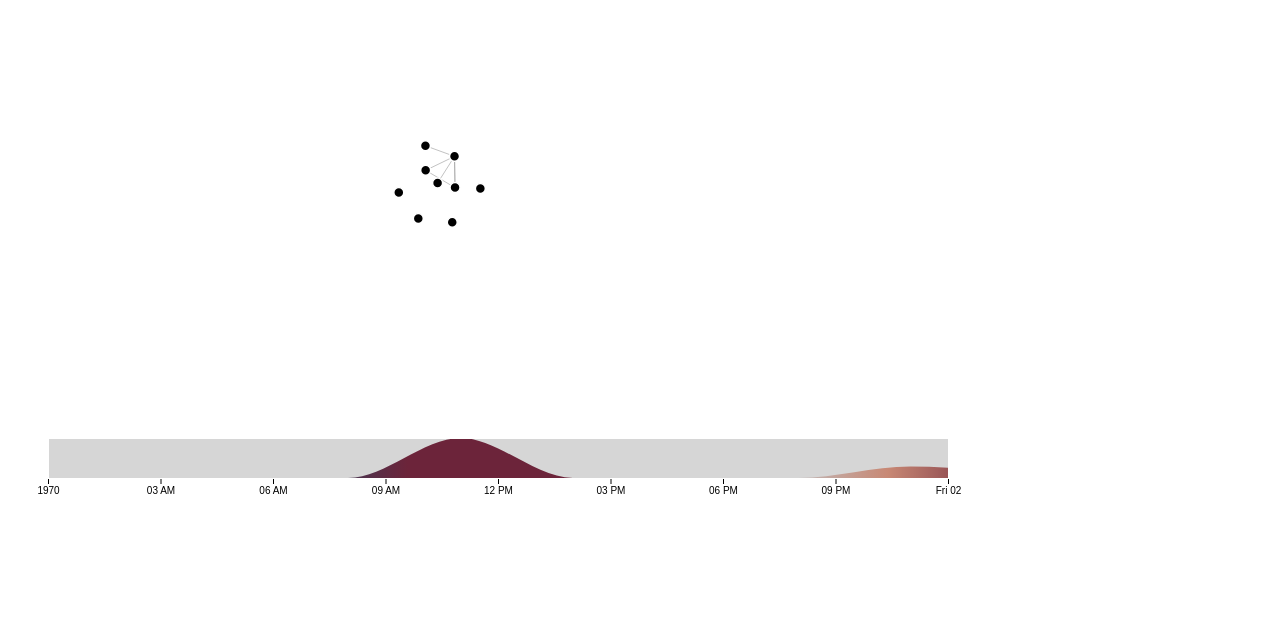
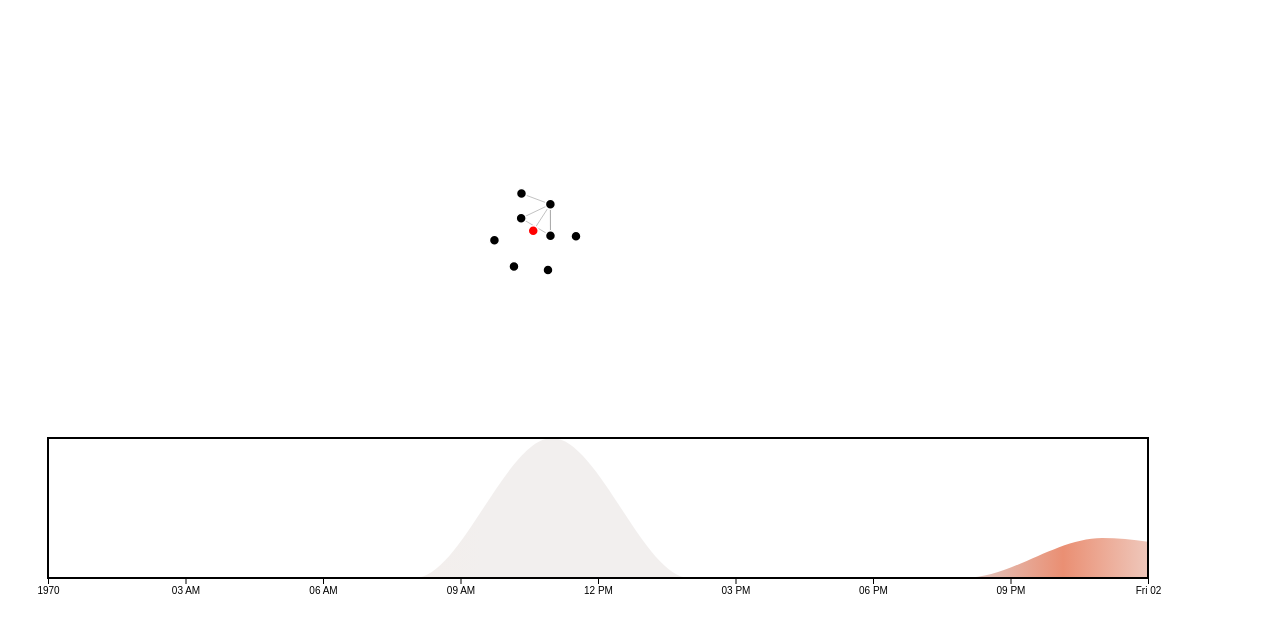
Before and after one commit to bewing03/spotify-visualization, a plain HTML site: page index.html in a window 1280 px wide. Drawn offline with nearby package versions, Linux system fonts and the light colour scheme.

Commit message:
Coloring by genre

```diff
--- a/data.json
+++ b/data.json
@@ -51,7 +51,7 @@
       "track": "6kex4EBAj0WHXDKZMEJaaF"
     }
   ],
-  "artists": {
+  "artists_graph": {
     "nodes": [
       {
         "id": "0EmeFodog0BfCgMzAIvKQp",
@@ -92,6 +92,10 @@
       {
         "id": "5sKvgmG84C0bIMWeS2SRPr",
         "name": "Brasstracks"
+      },
+      {
+        "id": "5sKvgmG84C0bIMWeS2SRPc",
+        "name": "hoodie allen"
       }
     ],
     "links": [
@@ -126,6 +130,10 @@
       {
         "source": "0EmeFodog0BfCgMzAIvKQp",
         "target": "6t1gpxYbY8OlLA7D2RiikQ"
+      },
+      {
+        "source": "5sKvgmG84C0bIMWeS2SRPc",
+        "target": "0EmeFodog0BfCgMzAIvKQp"
       }
     ]
   },
@@ -138,7 +146,19 @@
     "7HkdQ0gt53LP4zmHsL0nap": {"name": "Trip", "valence": ".51"},
     "5sKvgmG84C0bIMWeS2SRPr": {"name": "In My Feelings", "valence": ".62"},
     "1G9G7WwrXka3Z1r7aIDjI7": {"name": "Hey Ya", "valence": ".35"},
-    "6t1gpxYbY8OlLA7D2RiikQ": {"name": "Loud", "valence": "47"},
+    "6t1gpxYbY8OlLA7D2RiikQ": {"name": "Loud", "valence": ".47"},
     "0hCNtLu0JehylgoiP8L4Gh": {"name": "Swalla", "valence": ".89"}
+  },
+  "artists": {
+    "0EmeFodog0BfCgMzAIvKQp": {"name": "blackbear", "related": ["5sKvgmG84C0bIMWeS2SRPc"], "genres": ["rap"]},
+    "0C0XlULifJtAgn6ZNCW2eu": {"name": "Drake", "related": ["big sean", "tyga"], "genres": ["rock"]},
+    "1S9WGrK7SZfXXQtHBYzDle": {"name": "Katy Perry", "related": [], "genres": []},
+    "2RDOrhPqAM4jzTRCEb19qX": {"name": "The Beatles", "related": [], "genres": []},
+    "07ZhipyrvoyNoJejeyM0PQ": {"name": "Ra Ra Riot", "related": [], "genres": []},
+    "7HkdQ0gt53LP4zmHsL0nap": {"name": "Loud Luxury", "related": [], "genres": []},
+    "5sKvgmG84C0bIMWeS2SRPr": {"name": "Brasstracks", "related": [], "genres": []},
+    "1G9G7WwrXka3Z1r7aIDjI7": {"name": "Outkast", "related": [], "genres": []},
+    "6t1gpxYbY8OlLA7D2RiikQ": {"name": "Loud Luxury", "related": [], "genres": []},
+    "0hCNtLu0JehylgoiP8L4Gh": {"name": "Nicki Minaj", "related": [], "genres": []}
   }
 }
--- a/index.html
+++ b/index.html
@@ -15,23 +15,26 @@
         pointer-events: all;
     }
 
+    .selection {
+        fill: white;
+        stroke: black;
+        stroke-width: 2px;
+        fill-opacity: 0;
+    }
+
 </style>
 <!--<svg width="960" height="500"></svg>-->
 <script src="https://d3js.org/d3.v4.min.js"></script>
 <script src="https://d3js.org/d3-scale-chromatic.v1.min.js"></script>
 <!--<script src="js/d3.v4.min.js"></script>-->
 <script>
-    // d3.select("body").append("svg").attr("width", 960).attr("height", 500);
-
-    var svg = d3.select("body").append("svg").attr("width", 960).attr("height", 500),
+    var svg = d3.select("body").append("svg").attr("width", 1160).attr("height", 600),
         margin = {top: 20, right: 20, bottom: 110, left: 40},
         margin2 = {top: 430, right: 20, bottom: 30, left: 40},
         width = +svg.attr("width") - margin.left - margin.right,
         height = +svg.attr("height") - margin.top - margin.bottom,
         height2 = +svg.attr("height") - margin2.top - margin2.bottom;
 
-    // margin2 = margin;
-    // height2 = height;
     // svg = svg.attr("viewBox", [-width / 2, -height / 2, width, height]);
 
     var simulation = d3.forceSimulation()
@@ -41,8 +44,7 @@
         .force("charge", d3.forceManyBody())
         .force("x", d3.forceX())
         .force("y", d3.forceY())
-        .force("center", d3.forceCenter(width / 2, height / 2));  //only a little redundant
-
+        .force("center", d3.forceCenter(width / 2, height / 2));
 
     var stored_data;
     var parseDate = d3.timeParse("%b %Y");
@@ -105,6 +107,8 @@
     var link;
     var node;
     var gradient_offsets = [];
+    var artists;
+    var curr_buckets;
 
     function parseToHours(date) {
         var currentDate = Date.now();
@@ -116,10 +120,10 @@
         if (error) throw error;
 
         var tracks = data.tracks;
+        graph = data.artists_graph;
+        var all_links = graph.links;
+        artists = data.artists;
 
-        graph = data.artists;
-
-        var all_links = graph.links;
         simulation
             .nodes(graph.nodes)
             .on("tick", ticked);
@@ -143,7 +147,18 @@
             .enter().append("circle")
             .attr("r", 5)
             .attr("fill", color)
-            .call(drag(simulation));
+            .call(drag(simulation))
+            .on("mouseover", function (elem) {
+                d3.selectAll("circle").attr("opacity", 0.2);
+                d3.select(this).attr("opacity", 1.0);
+            })
+            .on("mouseout", function (d) {
+                d3.selectAll("circle").attr("opacity", 1.0);
+                update_graph(curr_buckets);
+            })
+            .on("click", function (d) {
+                update_graph(curr_buckets, artists[d.id].related); //gives id of node?
+            });
 
         function ticked() {
             link
@@ -156,6 +171,7 @@
                 .attr("cx", d => d.x)
                 .attr("cy", d => d.y);
         }
+
         // tick_out_scope = ticked;
 
         function dragsubject() {
@@ -195,9 +211,9 @@
         }
 
         for (i = 0; i < buckets.length; i++) {
-            var mean = d3.mean(buckets[i].arr.map(e => Number(tracks[e.artist].valence)));
-            if (!mean) mean = 0;
-            gradient_offsets.push({offset: (100 * i / (buckets.length - 1)) + "%", color: d3.interpolateRdBu(mean)}); //should be e.track...
+            var mean = d3.mean(buckets[i].arr.map(e => parseFloat(tracks[e.artist].valence)));
+            if (!mean) mean = 0.5;
+            gradient_offsets.push({offset: (100 * i / (buckets.length - 1)) + "%", color: d3.interpolateRdBu(mean)}); //should be e.track... (and weird offsetting)
         }
 
         addGradient(gradient_offsets);
@@ -273,9 +289,21 @@
             .on("end", dragended);
     };
 
-    function color() {
-        const scale = d3.scaleOrdinal(d3.schemeCategory10);
-        return d => scale(d.group);
+    function color(d) {  // coloring by genre
+        // const scale = d3.scaleOrdinal(d3.schemeCategory10);
+        // return d => scale(d.group);
+
+        if (!(d.id in artists)) {
+            return 'black'
+        }
+
+        if (artists[d.id].genres.includes('rock')) {
+            return 'red'
+        } else if (artists[d.id].genres.includes('rap')) {
+            return 'blue'
+        } else {
+            return 'black'
+        }
     }
 
 
@@ -349,101 +377,87 @@
     //     //     .call(zoom);
     // });
 
-    function update_graph(data) {
+    function update_graph(data, related = []) {  //data is list of {time:bucket_timestamp, arr:[recents objects]} objects
+        //maybe add in an extra parameter of related? related will already be in graph, but can allow it to
+        // be filtered through, as it will never be otherwise
+
         simulation.stop();
         //use graph, link, node
         //all_links = graph.links
-        var all_recent_artists = [];
-        for (var i = 0; i < data.length; i++) {
+        let all_recent_artists = [];
+        for (let i = 0; i < data.length; i++) {
             all_recent_artists.push(...data[i].arr.map(function (d) {
                 return d.artist;
             }));
         }
         //add in top artists to all_recent_artists
         //filter
-        var new_links = graph.links.filter(function (d) {
-            return all_recent_artists.includes(d.source.id) && all_recent_artists.includes(d.target.id);
+        const new_links = graph.links.filter(function (d) {
+            return (all_recent_artists.includes(d.source.id) || related.includes(d.source.id))
+                && (all_recent_artists.includes(d.target.id) || related.includes(d.target.id))
         });
-        var new_nodes = graph.nodes.filter(function (d) {
+        const new_nodes = graph.nodes.filter(function (d) {
             return all_recent_artists.includes(d.id);
         });
-
-        new_nodes.sort(function (a, b) {
-            if (a.id < b.id) return -1;
-            if (a.id > b.id) return 1;
-            return 0;
-        });
-        new_links.sort(function (a, b) {
-            if (a.source.id + a.target.id < b.source.id + b.target.id) return -1;
-            if (a.source.id + a.target.id > b.source.id + b.target.id) return 1;
-            return 0;
+        const new_recents = graph.nodes.filter(function (d) {
+            return related.includes(d.id);
         });
 
-
-        // link = svg.append("g")
-        //     .attr("stroke", "#999")
-        //     .attr("stroke-opacity", 0.6)
-        //     .selectAll("line")
-        //     .data(graph.links)
-        //     .enter().append("line")
-        //     .attr("stroke-width", d => Math.sqrt(d.value));
-        //
-        // node = svg.append("g")
-        //     .attr("stroke", "#fff")
-        //     .attr("stroke-width", 1.5)
-        //     .selectAll("circle")
-        //     .data(graph.nodes)
-        //     .enter().append("circle")
-        //     .attr("r", 5)
-        //     .attr("fill", color)
-        //     .call(drag(simulation));
-
         // node = svg.select("g").selectAll("circle").data(new_nodes);
-        node = node.data(new_nodes);
+        node = node.data(new_nodes, function (d) {
+            return d.id;
+        });
         node.exit().remove();
         node = node.enter().append("circle").merge(node)
             .attr("r", 5)
             .attr("fill", color)
-            .call(drag(simulation));
-        // node = nodeEnter.merge(node);
+            .call(drag(simulation))
+            .on("mouseover", function (elem) {
+                d3.selectAll("circle").attr("opacity", 0.2);
+                d3.select(this).attr("opacity", 1.0);
+            })
+            .on("mouseout", function (d) {
+                d3.selectAll("circle").attr("opacity", 1.0);
+            });
+
+        //Something like below could add text boxes on click
+        //reference http://bl.ocks.org/ChrisJamesC/4474971
+        // new_nodes.push(...new_recents);  //may just be able to do this all at once, because we only call this with recents and same nodes as before or without recents
+        // node = node.data(new_nodes, function (d) {
+        //     return d.id;
+        // });
+        // node = node.enter().append("text").merge(node)
+        //     .text("hello")
+        //     .attr("font-family", "sans-serif")
+        //     .attr("font-size", "20px")
+        //     .attr("fill", "red")
+        //     .call(drag(simulation));
 
         // link = svg.select("g").selectAll("line").data(new_links);
-        link = link.data(new_links);
+        link = link.data(new_links, function (d) {
+            return d.source.id + d.target.id;
+        });
         link.exit().remove();
         link = link.enter().append("line").merge(link)
             .attr("stroke-width", d => Math.sqrt(d.value));
-        // link = linkEnter.merge(link);
-
-
-        function ticked() {
-            link
-                .attr("x1", d => d.source.x)
-                .attr("y1", d => d.source.y)
-                .attr("x2", d => d.target.x)
-                .attr("y2", d => d.target.y);
-
-            node
-                .attr("cx", d => d.x)
-                .attr("cy", d => d.y);
-        }
 
         simulation.force("link").links(new_links);
-        simulation.nodes(new_nodes).on("tick", ticked);
+        simulation.nodes(new_nodes);
         simulation.alphaTarget(0.3).restart();
     }
 
     function brushed() {
         if (d3.event.sourceEvent && d3.event.sourceEvent.type === "zoom") return; // ignore brush-by-zoom
-        var s = d3.event.selection || x2.range();
+        const s = d3.event.selection || x2.range();
         x.domain(s.map(x2.invert, x2));  //gives DateTime range that we want
-        var new_data = buckets.filter(point => s.map(x2.invert, x2)[0] <= point.time && point.time <= s.map(x2.invert, x2)[1]);
+        curr_buckets = buckets.filter(point => s.map(x2.invert, x2)[0] <= point.time && point.time <= s.map(x2.invert, x2)[1]);
         // focus.select(".area").attr("d", area);
         // focus.select(".axis--x").call(xAxis);
         svg.select(".zoom").call(zoom.transform, d3.zoomIdentity
             .scale(width / (s[1] - s[0]))
             .translate(-s[0], 0));
 
-        update_graph(new_data);
+        update_graph(curr_buckets);
     }
 
     function zoomed() {
@@ -479,7 +493,6 @@
     }
 
 
-
 </script>
 </body>
 </html>
```
Lines whose indentation alone changed are shown as unchanged.
